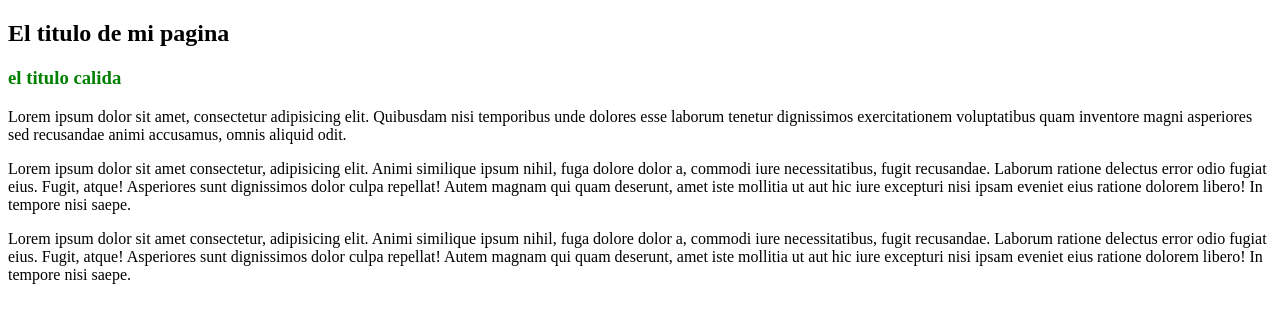
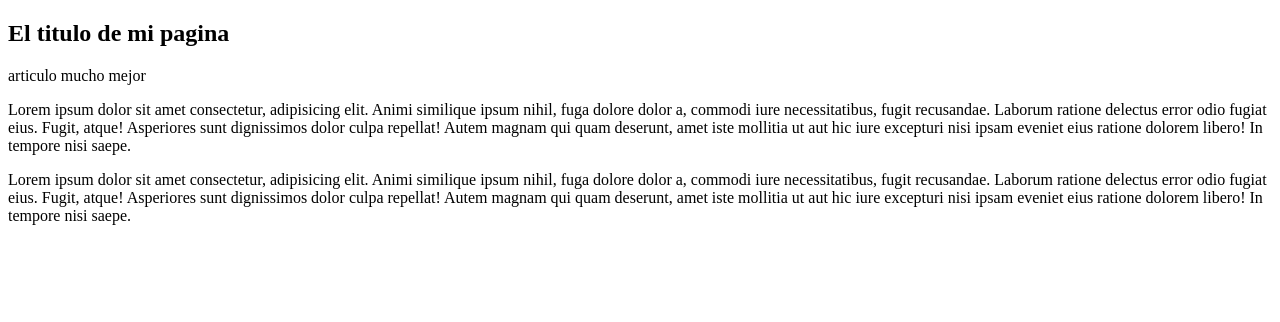
Before and after one commit to DaironMoreno/EscuelaJavascript, a plain HTML site: page Dom/index.html in a window 1280 px wide. Drawn offline with Linux system fonts and the light colour scheme.

Commit message:
continuar con el curso DOM

```diff
--- /dev/null
+++ b/Dom/main2.js
@@ -0,0 +1,7 @@
+let articulo = document.querySelector('article.articulo');
+let parrafoArticulo = document.querySelector('.parrafoArticulo');
+parrafoArticulo.innerHTML = "nuevo articulo";
+let texto = parrafoArticulo.outerHTML.replace('nuevo articulo', 'articulo mucho mejor');
+parrafoArticulo.innerHTML = texto;
+/* console.log(articulo.outerHTML);
+console.log(parrafoArticulo.innerHTML); */
```
Also changed, not shown: Dom/index.html (+1 -1 lines), Dom/main.js (line endings or trailing spaces).
